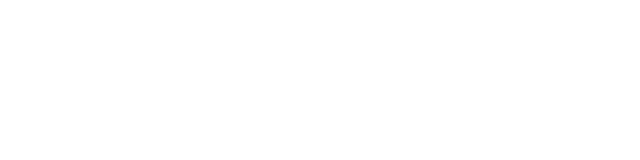
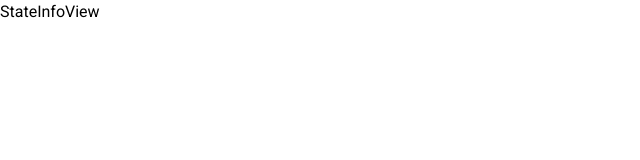
Before and after one commit to vct-h-dias/IBGE-Insides, a React (Vite) app: page /Estado in a window 1280 px wide. Before the commit this address had no page. Shown: the top 160 px of the page, without its empty margins (0-640 px from the left). Built offline with nearby package versions, Linux system fonts and the light colour scheme.

Commit message:
StateInfoView created

```diff
--- a/src/App/App.jsx
+++ b/src/App/App.jsx
@@ -1,6 +1,7 @@
 import { BrowserRouter as Router, Routes, Route } from 'react-router-dom'
 import LandingPage from './Pages/LandingPage'
 import MapScreen from './Pages/MapScreen'
+import StateInfoView from './Pages/StateInfoView'
 
 function App() {
   return (
@@ -8,6 +9,7 @@
       <Routes>
         <Route path="/" element={<LandingPage/>}/>
         <Route path="/Map" element = {<MapScreen/>}/>
+        <Route path="/Estado" element = {<StateInfoView/>}/>
       </Routes>
     </Router>
   );
--- /dev/null
+++ b/src/App/Pages/StateInfoView.jsx
@@ -0,0 +1,9 @@
+function StateInfoView(){
+    return(
+        <div>
+            <h1>StateInfoView</h1>
+        </div>
+    )
+}
+
+export default StateInfoView;
--- a/src/Components/Modal/Modal.jsx
+++ b/src/Components/Modal/Modal.jsx
@@ -70,7 +70,7 @@
           </div>
           <div>
             {/* a href para a página que exibe mais detalhes do estado */}
-            <a href={'./'} rel="noreferrer" className="flex justify-center items-center mt-2 bg-slate-800 hover:bg-slate-600 text-slate-50 p-2 rounded-sm duration-75">
+            <a href={'./Estado'} rel="noreferrer" className="flex justify-center items-center mt-2 bg-slate-800 hover:bg-slate-600 text-slate-50 p-2 rounded-sm duration-75">
               <h1>Ver mais detalhes</h1>
             </a>
           </div>
```
Also changed, not shown: vercel.json.
